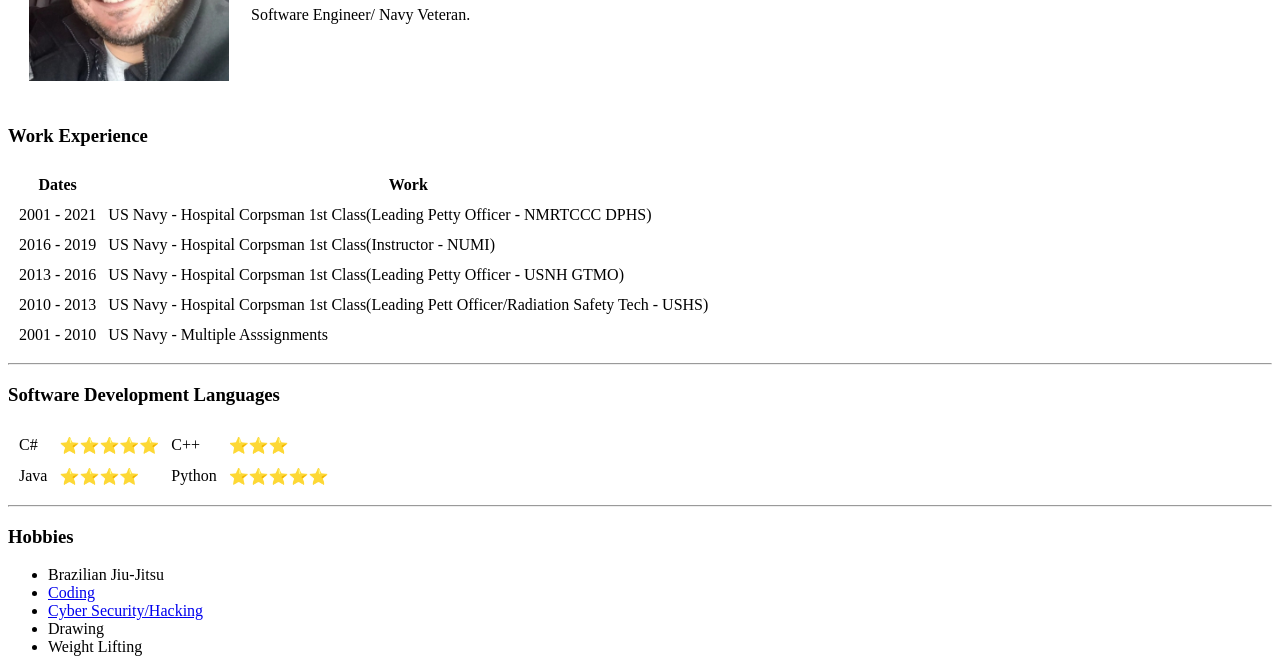
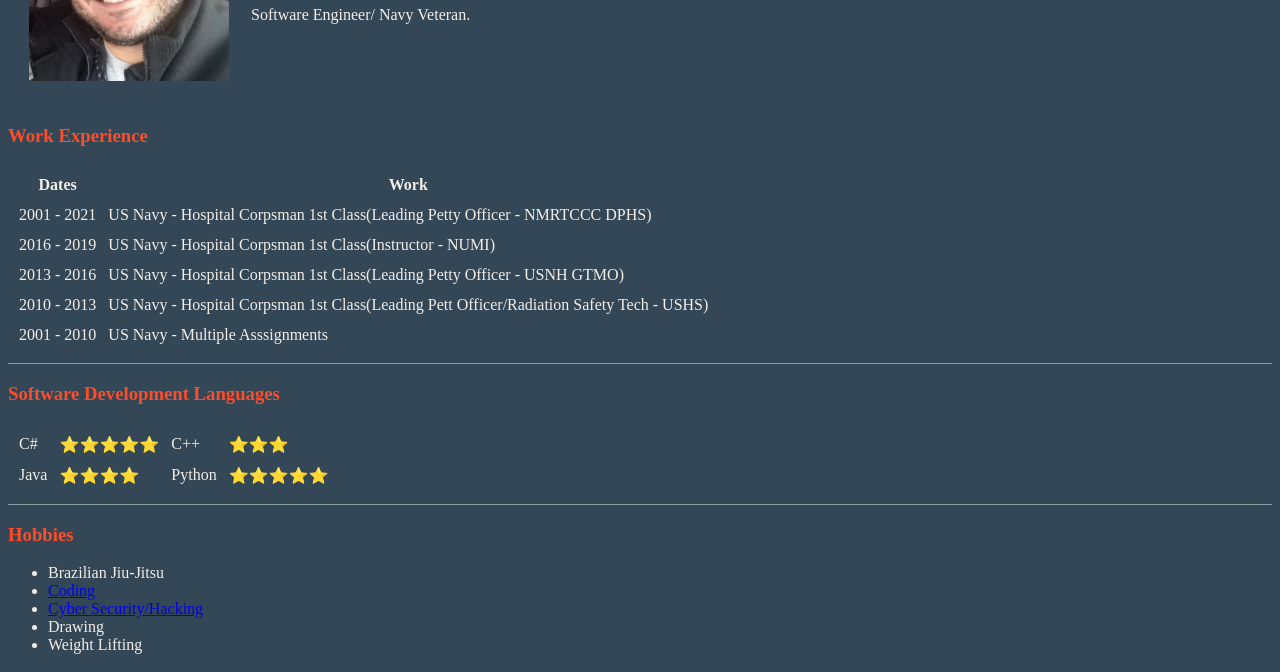
Before and after one commit to stran9er/cv, a plain HTML site: page index.html in a window 1280 px wide. Shown: the part 148-820 px from the top of the page. Drawn offline with Linux system fonts and the light colour scheme.

Commit message:
Update index.html

```diff
--- a/index.html
+++ b/index.html
@@ -7,7 +7,7 @@
   <meta name="keywords" content="C#, Java, Python">
   <meta name="author" content="Tarric Ali">
   <title>Edohran</title>
-  <link rel="stylesheet" href="/css/style">
+  <link rel="stylesheet" href="/css/style.css">
 </head>
 
 <body>
```
